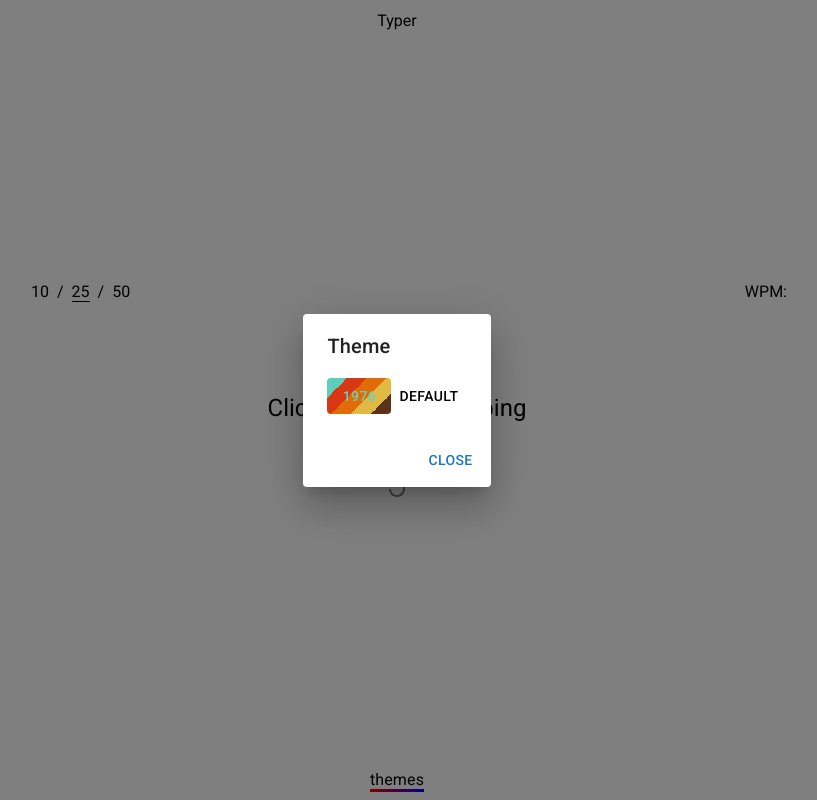
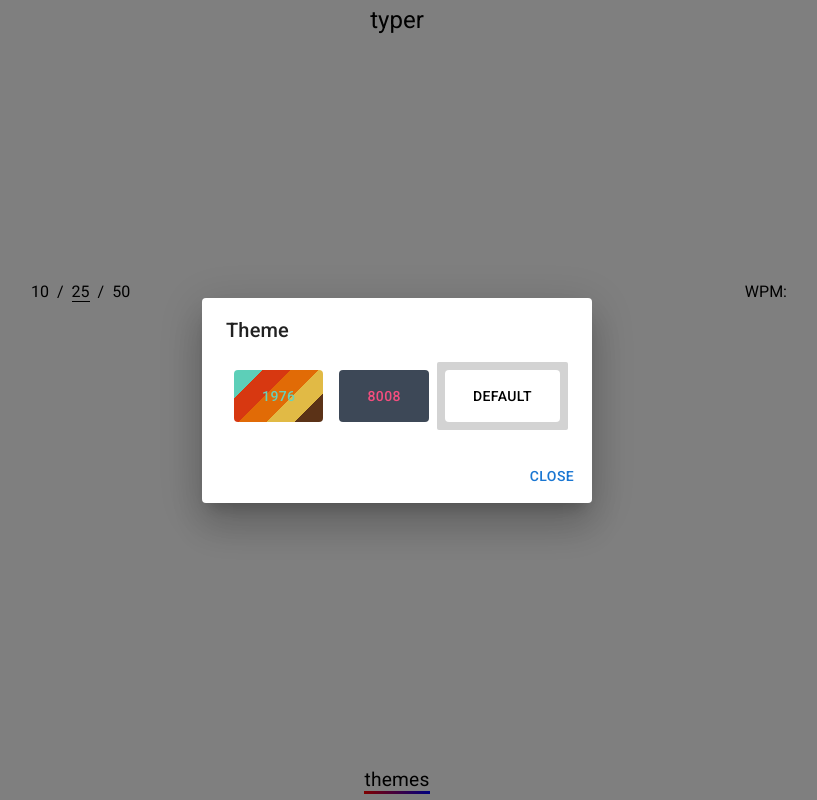
Before and after one commit to nkuek/archetyper, a React (Create React App) app: page / in a window 1280 px wide. Both pictures are taken after a click on the element "themes". Shown: the whole page, without its empty margins (243-1060 px from the left). Built offline with nearby package versions, Linux system fonts and the light colour scheme.

Commit message:
better styling

```diff
--- a/src/app/App.tsx
+++ b/src/app/App.tsx
@@ -41,9 +41,11 @@ const App = () => {
           justifyContent: 'center',
           alignItems: 'center',
           height: 40,
+          fontSize: '1.5em',
+          color: theme.headings || theme.currentWord,
         }}
       >
-        Typer
+        typer
       </Box>
       <Container
         sx={{
@@ -84,7 +86,11 @@ const App = () => {
           onClick={() => setDialogOpen(true)}
           sx={{
             cursor: 'pointer',
-            backgroundImage: 'linear-gradient(90deg, red, blue)',
+            backgroundImage: `linear-gradient(90deg, ${
+              (theme.gradientUnderline && theme.gradientUnderline[0]) || 'red'
+            }, ${
+              (theme.gradientUnderline && theme.gradientUnderline[1]) || 'blue'
+            })`,
             backgroundSize: `${dialogOpen ? 100 : 0}% 3px`,
             backgroundPosition: 'left bottom',
             backgroundRepeat: 'no-repeat',
@@ -92,6 +98,8 @@ const App = () => {
             '&:hover': {
               backgroundSize: '100% 3px',
             },
+            fontSize: '1.2em',
+            color: theme.headings || theme.currentWord,
           }}
         >
           themes
--- a/src/components/Stats/index.tsx
+++ b/src/components/Stats/index.tsx
@@ -144,7 +144,9 @@ const Stats = () => {
         flexDirection: 'column',
       }}
     >
-      <Container sx={{ display: 'flex', flexDirection: 'column' }}>
+      <Container
+        sx={{ color: theme.headings, display: 'flex', flexDirection: 'column' }}
+      >
         <Box textAlign="center" fontSize="1.5em">
           wpm:
         </Box>
@@ -153,7 +155,12 @@ const Stats = () => {
         </Box>
       </Container>
       <Container
-        sx={{ display: 'flex', flexDirection: 'column', marginBottom: '1em' }}
+        sx={{
+          color: theme.headings,
+          display: 'flex',
+          flexDirection: 'column',
+          marginBottom: '1em',
+        }}
       >
         <Box textAlign="center" fontSize="1.5em">
           accuracy:
@@ -167,14 +174,23 @@ const Stats = () => {
       <Container
         sx={{
           backgroundColor: theme.wordBoxBackground,
-          padding: '1em',
+          padding: '2em 1em',
           borderRadius: 2,
         }}
       >
         <ResponsiveContainer width={'100%'} height={250}>
           <ComposedChart margin={{ right: 20 }} data={wpmData}>
             <CartesianGrid />
-            <XAxis dataKey="wordNum" />
+            <XAxis
+              label={{
+                value: 'words',
+                dy: 15,
+                fill: theme.graphText || theme.words,
+                position: 'insideBottom',
+                offset: 10,
+              }}
+              dataKey="wordNum"
+            />
             <YAxis
               yAxisId="left"
               label={{
@@ -223,21 +239,34 @@ const Stats = () => {
         sx={{
           display: 'flex',
           padding: 0,
+          marginTop: '1em',
         }}
       >
-        <Container sx={{ width: 'fit-content' }}>
+        <Container sx={{ color: theme.headings, width: 'fit-content' }}>
           <Box fontSize="1.1em">characters:</Box>
           <MuiTooltip title="total / incorrect / missing / extra" arrow>
             <Box fontSize="1.5em">{`${totalChars} / ${totalErrors.incorrectChars} / ${totalErrors.missingChars} / ${totalErrors.extraChars}`}</Box>
           </MuiTooltip>
         </Container>
-        <Container sx={{ width: 'fit-content', marginBottom: '1em' }}>
+        <Container
+          sx={{
+            color: theme.headings,
+            width: 'fit-content',
+            marginBottom: '1em',
+          }}
+        >
           <Box fontSize="1.1em">time:</Box>
           <Box fontSize="1.5em">{`${timer}s`}</Box>
         </Container>
       </Container>
-      <Container sx={{ display: 'flex', justifyContent: 'center' }}>
-        <Button onClick={handleReset}>
+      <Container
+        sx={{
+          color: theme.currentWord,
+          display: 'flex',
+          justifyContent: 'center',
+        }}
+      >
+        <Button sx={{ color: theme.currentWord }} onClick={handleReset}>
           <ReplayIcon />
         </Button>
       </Container>
--- a/src/components/Themes/index.tsx
+++ b/src/components/Themes/index.tsx
@@ -14,24 +14,45 @@ interface IProps {
 }
 
 const Themes: FC<IProps> = ({ open, onClose }) => {
-  const { setThemeName } = useContext(ThemeContext);
+  const { themeName, setThemeName } = useContext(ThemeContext);
   return (
     <Dialog open={open} onClose={onClose}>
       <DialogTitle>Theme</DialogTitle>
-      <DialogContent>
-        {Object.keys(themeList).map((themeName) => {
-          const theme = themeList[themeName];
+      <DialogContent sx={{ display: 'flex' }}>
+        {Object.keys(themeList).map((themeListItem) => {
+          const theme = themeList[themeListItem];
           return (
-            <Button
-              key={themeName}
-              sx={{ background: theme.buttonBackground, color: theme.words }}
-              onClick={() => {
-                setThemeName(themeName);
-                localStorage.setItem('typer-theme', JSON.stringify(themeName));
+            <div
+              style={{
+                padding: '.5em',
+                display: 'flex',
+                backgroundColor: themeListItem === themeName ? 'lightgray' : '',
+                borderRadius: 2,
               }}
             >
-              {themeName}
-            </Button>
+              <Button
+                key={themeListItem}
+                disableRipple
+                sx={{
+                  padding: '1em 2em',
+                  background: theme.buttonBackground,
+                  color: theme.buttonText || theme.words,
+                  '&.MuiButtonBase-root:hover': {
+                    bgcolor: theme.buttonBackground,
+                    transform: 'scale(105%)',
+                  },
+                }}
+                onClick={() => {
+                  setThemeName(themeListItem);
+                  localStorage.setItem(
+                    'typer-theme',
+                    JSON.stringify(themeListItem)
+                  );
+                }}
+              >
+                {themeListItem}
+              </Button>
+            </div>
           );
         })}
       </DialogContent>
--- a/src/components/WordBox/index.tsx
+++ b/src/components/WordBox/index.tsx
@@ -400,7 +400,7 @@ const WordBox = () => {
           inputRef={textFieldRef}
         />
         <Button
-          sx={{ color: 'gray', height: '95%', width: '20%' }}
+          sx={{ color: theme.currentWord, height: '95%', width: '20%' }}
           onClick={handleReset}
         >
           <Replay />
--- a/src/providers/ThemeProvider/themeList.tsx
+++ b/src/providers/ThemeProvider/themeList.tsx
@@ -1,5 +1,6 @@
 export interface ITheme {
   buttonBackground: string;
+  buttonText?: string;
   pageBackground: string;
   wordBoxBackground: string;
   currentWord: string;
@@ -9,6 +10,8 @@ export interface ITheme {
   wordsContrast?: string;
   graphText?: string;
   lineColor?: string;
+  headings?: string;
+  gradientUnderline?: string[];
 }
 export interface IThemeList {
   [key: string]: ITheme;
@@ -27,6 +30,22 @@ const themeList: IThemeList = {
     wordsContrast: 'black',
     graphText: 'hsl(45deg 72% 58%)',
     lineColor: '#66d2bc',
+    headings: 'black',
+    gradientUnderline: ['#d73811', '#e1ba45'],
+  },
+  8008: {
+    buttonBackground: 'hsl(215deg 18% 29%)',
+    buttonText: 'hsl(342deg 88% 63%)',
+    pageBackground: 'hsl(215deg 18% 29%)',
+    wordBoxBackground: 'hsl(213deg 17% 69%)',
+    currentWord: 'hsl(342deg 88% 63%)',
+    currentChar: 'hsl(342deg 88% 33%)',
+    words: '#3c4756',
+    correct: '#6f7b8a',
+    graphText: 'black',
+    lineColor: 'hsl(342deg 88% 63%)',
+    gradientUnderline: ['#6f7b8a', 'hsl(342deg 88% 63%)'],
+    headings: 'hsl(342deg 88% 63%)',
   },
   default: {
     buttonBackground: 'white',
@@ -36,6 +55,7 @@ const themeList: IThemeList = {
     currentChar: 'darkmagenta',
     words: 'black',
     correct: 'green',
+    headings: 'black',
   },
 };
 export default themeList;
```
